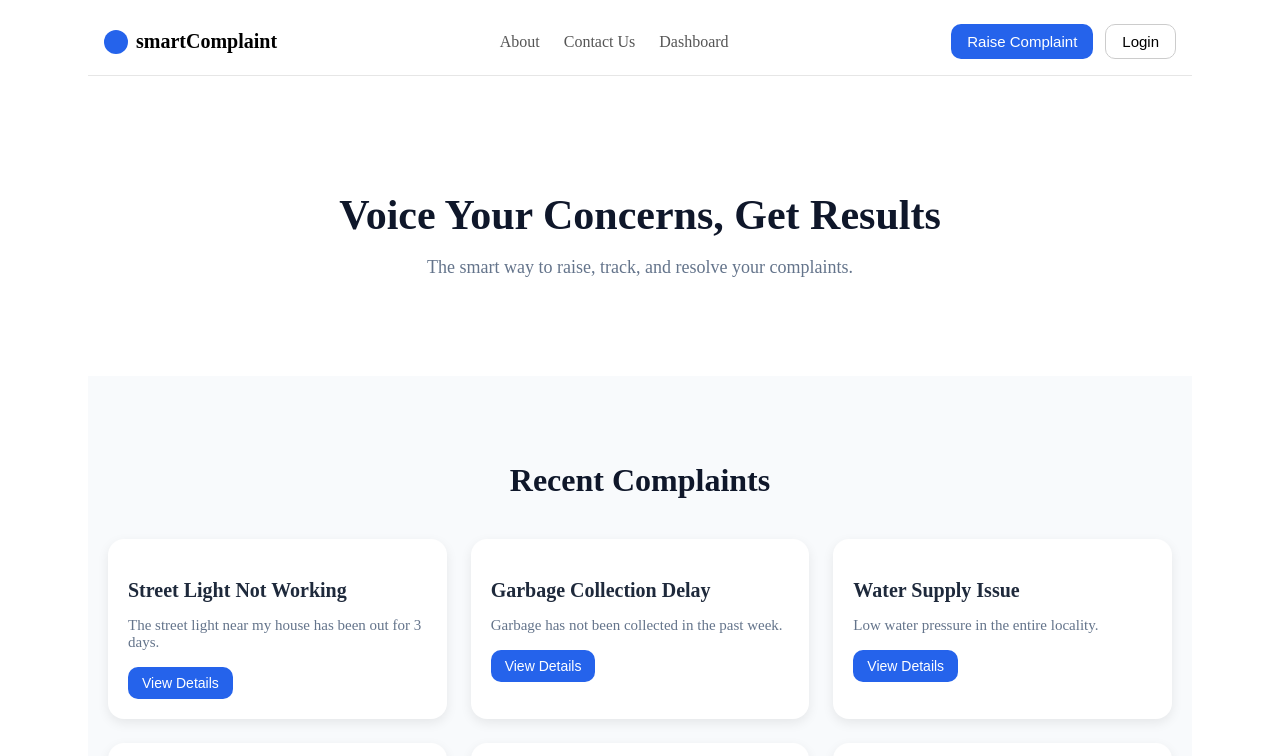
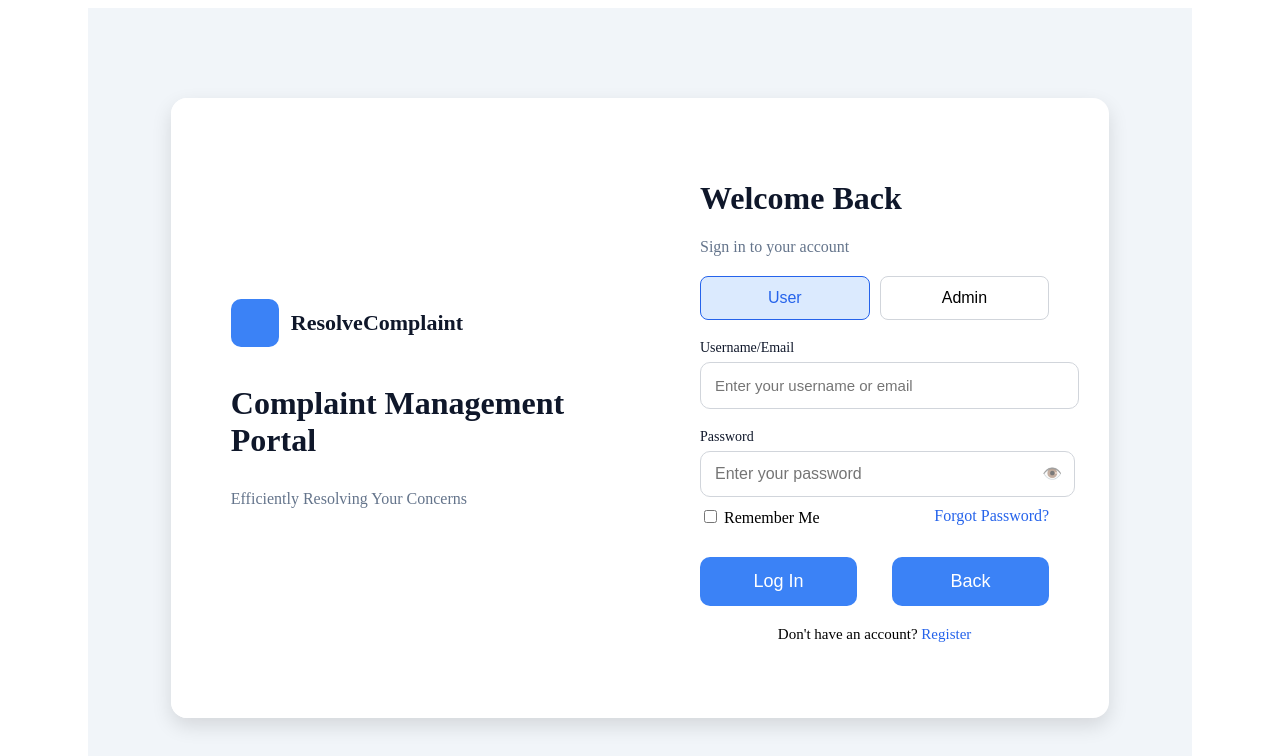
Before and after one commit to Dhiraj96k/SmartComplaint, a React (Vite) app: page /login in a window 1280 px wide. Shown: the top 756 px of the page. Built offline with nearby package versions, Linux system fonts and the light colour scheme.

Commit message:
Landing Page Complete and Login page are in process

```diff
--- a/package.json
+++ b/package.json
@@ -12,6 +12,7 @@
   "dependencies": {
     "react": "^19.2.0",
     "react-dom": "^19.2.0",
+    "react-router-dom": "^7.9.6",
     "styled-components": "^6.1.19"
   },
   "devDependencies": {
--- a/src/App.jsx
+++ b/src/App.jsx
@@ -1,14 +1,31 @@
+import { BrowserRouter, Route, Routes } from "react-router-dom";
+
 import Complaintfile from "./Components/ComplaintSection/Complaintfile";
 import Footer from "./Components/Footer/Footer";
 import Header from "./Components/Header/Header";
 import HeroSection from "./Components/Hero/HeroSection";
+import Login from "./Components/LogIn/Login";
 
 export default function App() {
+  return (
+    <BrowserRouter>
+      <Routes>
+        {/* Home Page */}
+        <Route
+          path="/"
+          element={
+            <>
+              <Header />
+              <HeroSection />
+              <Complaintfile />
+              <Footer />
+            </>
+          }
+        />
 
-  return <>
-    <Header />
-    <HeroSection />
-    <Complaintfile />
-    <Footer />
-  </>
+        {/* Login Page */}
+        <Route path="/login" element={<Login />} />
+      </Routes>
+    </BrowserRouter>
+  );
 }
--- a/src/Components/Header/Header.jsx
+++ b/src/Components/Header/Header.jsx
@@ -1,8 +1,9 @@
 // Header.jsx
-import React from "react";
+import { Link, useNavigate } from "react-router-dom";
 import "./Header.css";
 
 export default function Header() {
+    const navigate = useNavigate();
     return (
         <header className="header">
             <div className="header-container">
@@ -22,7 +23,9 @@ export default function Header() {
                 {/* Buttons */}
                 <div className="btn-group">
                     <button className="btn primary">Raise Complaint</button>
-                    <button className="btn outline">Login</button>
+                    <button className="btn outline">
+                        <Link to="/login">Login</Link>
+                    </button>
                 </div>
 
             </div>
--- /dev/null
+++ b/src/Components/LogIn/Login.css
@@ -0,0 +1,200 @@
+/* LoginPage.css */
+.login-wrapper {
+    /* width: 100%; */
+    margin: 0rem 5rem;
+    height: 100vh;
+    background: #f1f5f9;
+    display: flex;
+    justify-content: center;
+    align-items: center;
+}
+
+.login-card {
+    width: 85%;
+    max-width: 1200px;
+    background: #ffffff;
+    border-radius: 16px;
+    display: grid;
+    grid-template-columns: 1fr 1fr;
+    box-shadow: 0 8px 20px rgba(0, 0, 0, 0.12);
+    overflow: hidden;
+}
+
+/* Left Section */
+.login-left {
+    background: #ffffff;
+    padding: 60px;
+    display: flex;
+    flex-direction: column;
+    justify-content: center;
+}
+
+.brand-box {
+    display: flex;
+    align-items: center;
+    gap: 12px;
+    margin-bottom: 20px;
+}
+
+.brand-icon {
+    width: 48px;
+    height: 48px;
+    background: #3b82f6;
+    border-radius: 10px;
+}
+
+.brand-title {
+    font-size: 22px;
+    font-weight: 600;
+    color: #0f172a;
+}
+
+.portal-title {
+    font-size: 32px;
+    font-weight: 700;
+    color: #0f172a;
+    margin-top: 10px;
+}
+
+.portal-subtitle {
+    margin-top: 10px;
+    color: #64748b;
+    font-size: 16px;
+}
+
+/* Right Section */
+.login-right {
+    padding: 60px;
+}
+
+.welcome {
+    font-size: 32px;
+    font-weight: 700;
+    color: #0f172a;
+}
+
+.signin-text {
+    color: #64748b;
+    margin-bottom: 20px;
+}
+
+/* Role Switch */
+.role-switch {
+    display: flex;
+    gap: 10px;
+    margin: 20px 0;
+}
+
+.role-btn,
+.active-role {
+    flex: 1;
+    padding: 12px;
+    border-radius: 8px;
+    border: 1px solid #d1d5db;
+    cursor: pointer;
+    background: white;
+    font-size: 16px;
+    transition: 0.2s;
+}
+
+.active-role {
+    background: #dbeafe;
+    color: #2563eb;
+    border-color: #2563eb;
+}
+
+/* Inputs */
+.input-label {
+    display: block;
+    margin-top: 20px;
+    font-size: 14px;
+    color: #0f172a;
+}
+
+.input-box {
+    width: 100%;
+    padding: 14px;
+    margin-top: 6px;
+    border-radius: 10px;
+    border: 1px solid #d1d5db;
+    font-size: 15px;
+}
+
+.password-box {
+    width: 100%;
+    margin-top: 6px;
+    border: 1px solid #d1d5db;
+    border-radius: 10px;
+    padding: 12px;
+    display: flex;
+    justify-content: space-between;
+    align-items: center;
+}
+
+.password-box input {
+    border: none;
+    outline: none;
+    width: 90%;
+    font-size: 16px;
+    background: transparent;
+}
+
+.eye-icon {
+    cursor: pointer;
+    opacity: 0.6;
+}
+
+/* Remember Row */
+.remember-row {
+    display: flex;
+    justify-content: space-between;
+    margin: 10px 0 20px;
+}
+
+.forgot-link {
+    color: #2563eb;
+    text-decoration: none;
+}
+
+/* Login Button */
+.buttons {
+    display: flex;
+    justify-content: space-between;
+    width: 100%;
+}
+
+.login-btn,
+.back-btn {
+    width: 45%;
+    padding: 14px;
+    background: #3b82f6;
+    color: white;
+    border: none;
+    border-radius: 10px;
+    font-size: 18px;
+    cursor: pointer;
+    margin-top: 10px;
+}
+
+/* Register */
+.register-text {
+    text-align: center;
+    margin-top: 20px;
+    font-size: 15px;
+}
+
+.register-link {
+    color: #2563eb;
+    text-decoration: none;
+}
+
+/* Responsive */
+@media(max-width: 900px) {
+    .login-card {
+        grid-template-columns: 1fr;
+    }
+
+    .login-left {
+        text-align: center;
+    }
+}
--- /dev/null
+++ b/src/Components/LogIn/Login.jsx
@@ -0,0 +1,77 @@
+// LoginPage.jsx
+import { useState } from "react";
+import { useNavigate } from "react-router-dom";
+import "./Login.css";
+
+export default function Login() {
+    const [role, setRole] = useState("user");
+    const navigate = useNavigate();
+
+    return (
+        <div className="login-wrapper">
+            <div className="login-card">
+                {/* Left Section */}
+                <div className="login-left">
+                    <div className="brand-box">
+                        <div className="brand-icon"></div>
+                        <h2 className="brand-title">ResolveComplaint</h2>
+                    </div>
+
+                    <h1 className="portal-title">Complaint Management Portal</h1>
+                    <p className="portal-subtitle">Efficiently Resolving Your Concerns</p>
+                </div>
+
+                {/* Right Section */}
+                <div className="login-right">
+                    <h1 className="welcome">Welcome Back</h1>
+                    <p className="signin-text">Sign in to your account</p>
+
+                    {/* Role Switch */}
+                    <div className="role-switch">
+                        <button
+                            className={role === "user" ? "active-role" : "role-btn"}
+                            onClick={() => setRole("user")}
+                        >
+                            User
+                        </button>
+                        <button
+                            className={role === "admin" ? "active-role" : "role-btn"}
+                            onClick={() => setRole("admin")}
+                        >
+                            Admin
+                        </button>
+                    </div>
+
+                    {/* Username */}
+                    <label className="input-label">Username/Email</label>
+                    <input type="text" className="input-box" placeholder="Enter your username or email" />
+
+                    {/* Password */}
+                    <label className="input-label">Password</label>
+                    <div className="password-box">
+                        <input type="password" placeholder="Enter your password" />
+                        <span className="eye-icon">👁️</span>
+                    </div>
+
+
+                    <div className="remember-row">
+                        <label><input type="checkbox" /> Remember Me</label>
+                        <a href="#" className="forgot-link">Forgot Password?</a>
+                    </div>
+
+                    <div className="buttons">
+                        <button className="login-btn">Log In</button>
+                        <button className="back-btn" onClick={() => navigate(-1)}>
+                            Back
+                        </button>
+                    </div>
+
+
+                    <p className="register-text">
+                        Don't have an account? <a href="#" className="register-link">Register</a>
+                    </p>
+                </div>
+            </div>
+        </div>
+    );
+}
```
Also changed, not shown: 1 other file (tests, documents, lock files or other folders).
